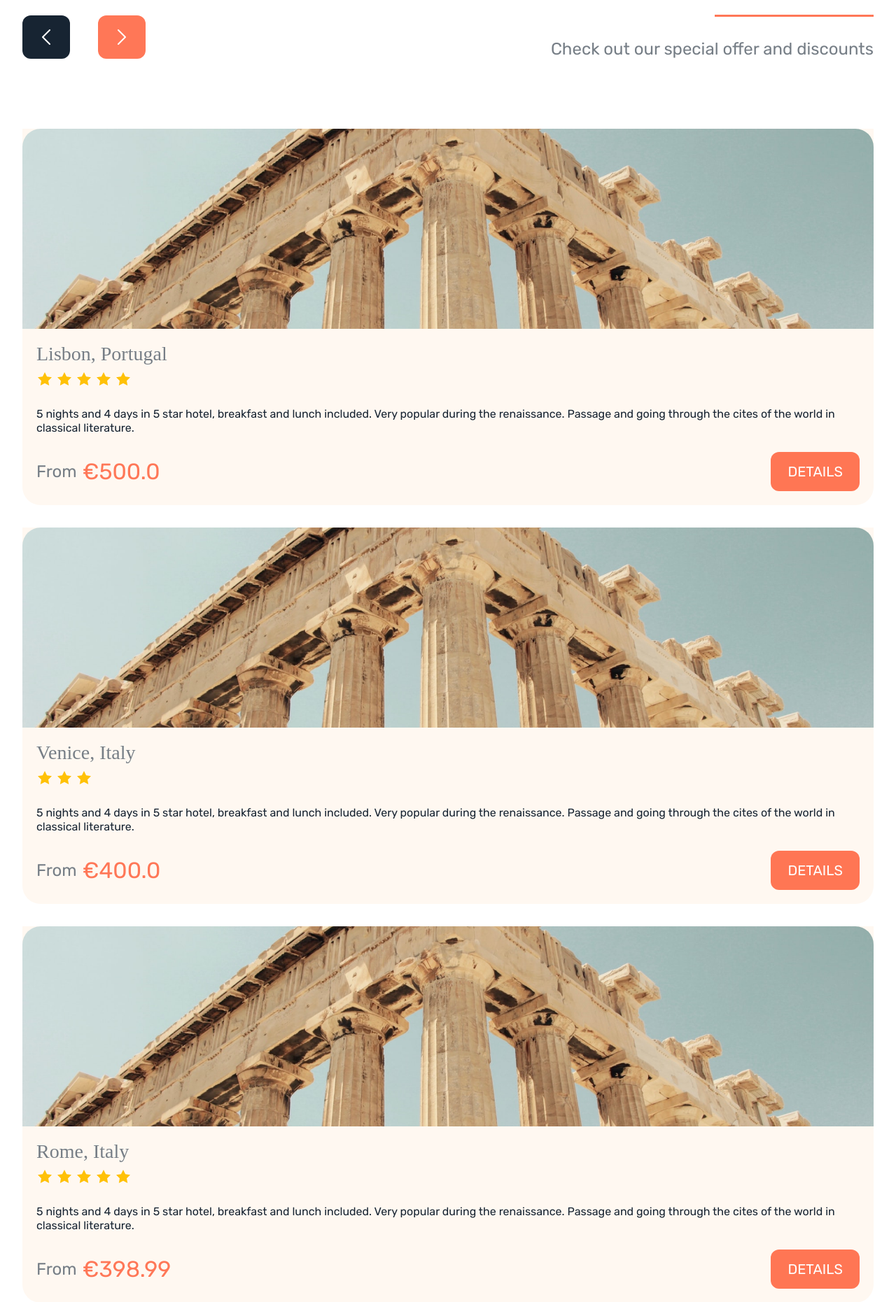
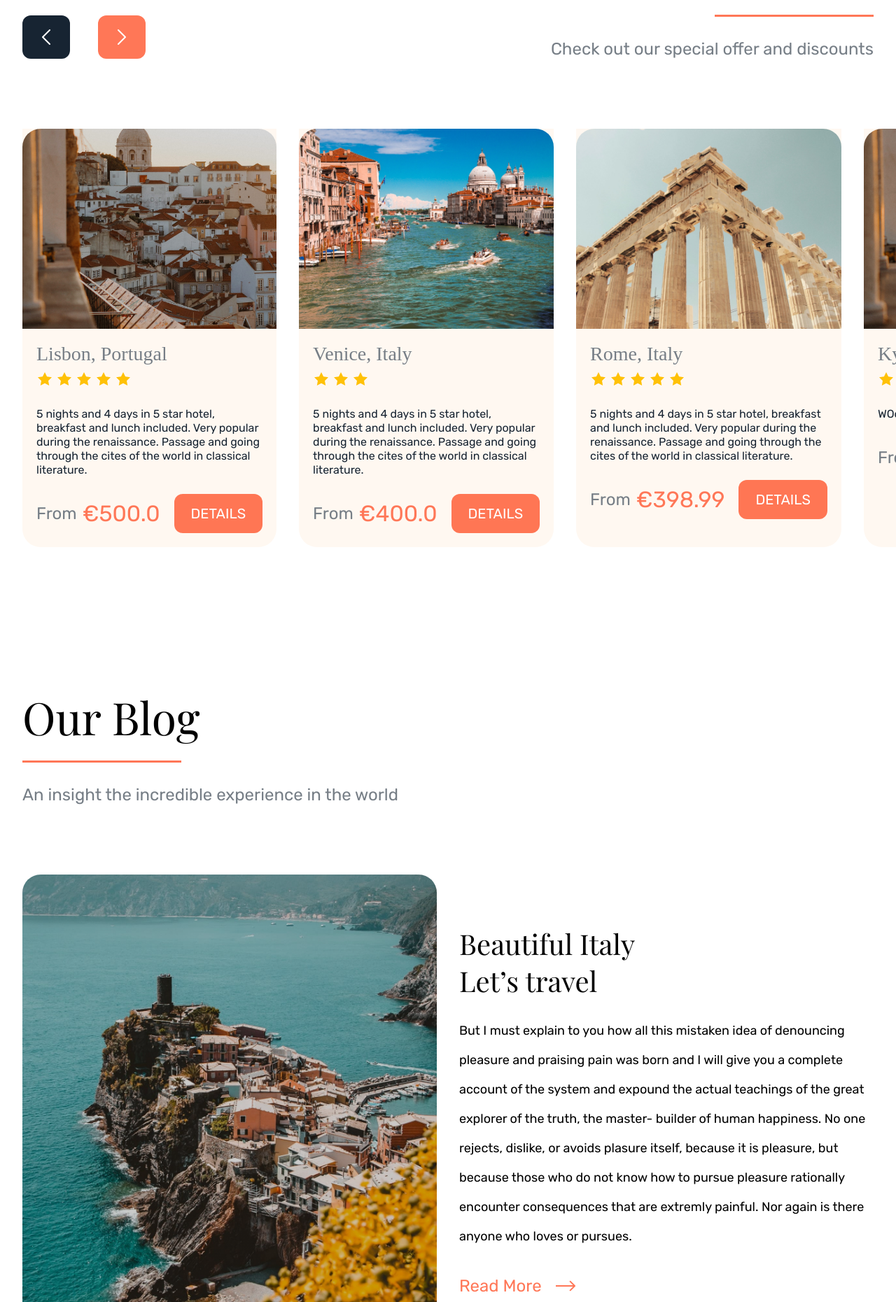
Before and after one commit to ruslantuz/kursova, a Django app: page /kursova_page/ in a window 1280 px wide. Shown: the part 2876-4737 px from the top of the page at 70% size. Run offline with Django 4.2, Linux system fonts and the light colour scheme; data comes from the database, SQL or seed files in the repository; both versions use the stored data as it was after the commit; some libraries are stand-ins or nearby versions.

Commit message:
added image upload

```diff
--- a/kursova/settings.py
+++ b/kursova/settings.py
@@ -10,6 +10,7 @@
 https://docs.djangoproject.com/en/4.2/ref/settings/
 """
 
+import os
 from pathlib import Path
 
 # Build paths inside the project like this: BASE_DIR / 'subdir'.
@@ -117,6 +118,10 @@
 # https://docs.djangoproject.com/en/4.2/howto/static-files/
 
 STATIC_URL = 'static/'
+MEDIA_URL = 'media/'
+
+MEDIA_ROOT = os.path.join(BASE_DIR, 'media')
+
 
 # Default primary key field type
 # https://docs.djangoproject.com/en/4.2/ref/settings/#default-auto-field
--- a/kursova_page/models.py
+++ b/kursova_page/models.py
@@ -6,6 +6,7 @@
     rating = models.IntegerField()
     description = models.TextField()
     pricing = models.FloatField()
+    offer_image = models.ImageField(null = True, blank=True, upload_to="images/")
 
     def __str__(self):
-        return self.location
+        return "id: " + str(self.id) + " - " + self.location
--- a/kursova_page/static/styles/adaptive.css
+++ b/kursova_page/static/styles/adaptive.css
@@ -186,7 +186,7 @@
     /* .header-menu, .login-wrap{
         display: block;
     } */
-    header .menu, .btn-login-signup, .blog-post-wrap, .planners-wrap, .gallery-images-wrap, .offer-price-details{
+    header .menu, .btn-login-signup, .blog-post-wrap, .planners-wrap, .gallery-images-wrap, .offer-price-details, .offer-wrap{
         flex-direction: row;
     }
 
--- a/kursova_page/static/styles/offers.css
+++ b/kursova_page/static/styles/offers.css
@@ -8,9 +8,7 @@
     border-radius: 0px 0px 26px 26px;
     background: #FFF8F1;
 }
-#firstOffer{
-    display: block;
-}
+
 
 .offer-image-block{
     height: 286px;
--- a/kursova_page/static/styles/style.css
+++ b/kursova_page/static/styles/style.css
@@ -183,3 +183,9 @@
 .swiper{
 	z-index: 0 !important;
 }
+.offer-description, .offer-rate , .offer-text-block {
+	flex: 1;
+}
+.offer-text-block{
+	height: max-content;
+}
--- a/kursova_page/templates/index.html
+++ b/kursova_page/templates/index.html
@@ -281,7 +281,7 @@
 
 				{% for item in data %}
 				<div class = "offer-item">
-					<div class = "offer-image-block offer-img2 bg-options">
+					<div style="background-image: url(media/{{item.offer_image}});" class = "offer-image-block bg-options">
 
 					</div>
 					<div class = "offer-text-block">
@@ -298,6 +298,7 @@
 
 						</div>
 						<span class = "offer-description d-block">{{ item.description }}</span>
+						<div class="www">
 							<div class="offer-price-details">
 								<div class = "offer-price-wrap">
 									<span class = "title-small grey-text">From</span>
@@ -305,6 +306,7 @@
 								</div>
 								<div class = "offer-details">
 									<a class="offer-btn" href = "offers/{{item.id}}">Details</a>
+								</div>
 							</div>
 						</div>
 
--- a/kursova_page/urls.py
+++ b/kursova_page/urls.py
@@ -17,6 +17,8 @@
 from django.contrib import admin
 from django.urls import path
 from .views import *
+from django.conf import settings
+from django.conf.urls.static import static
 
 urlpatterns = [
     path('', index, name='index'),
@@ -24,4 +26,4 @@
     path('offers/', offers, name='offers'),
     path('blogs/<int:id>/', blog_item, name='blog_item'),
     path('offers/<int:id>', offer_item, name='offer_item'),
-]
+] + static(settings.MEDIA_URL, document_root = settings.MEDIA_ROOT)
```
Also changed, not shown: db.sqlite3, kursova_page/migrations/0003_offers_offer_image.py (added), media/images/offer1.jpg (added), media/images/offer1_QSIyDU1.jpg (added), media/images/offer2.jpg (added), media/images/offer3.jpg (added). Lines whose indentation alone changed are shown as unchanged.
